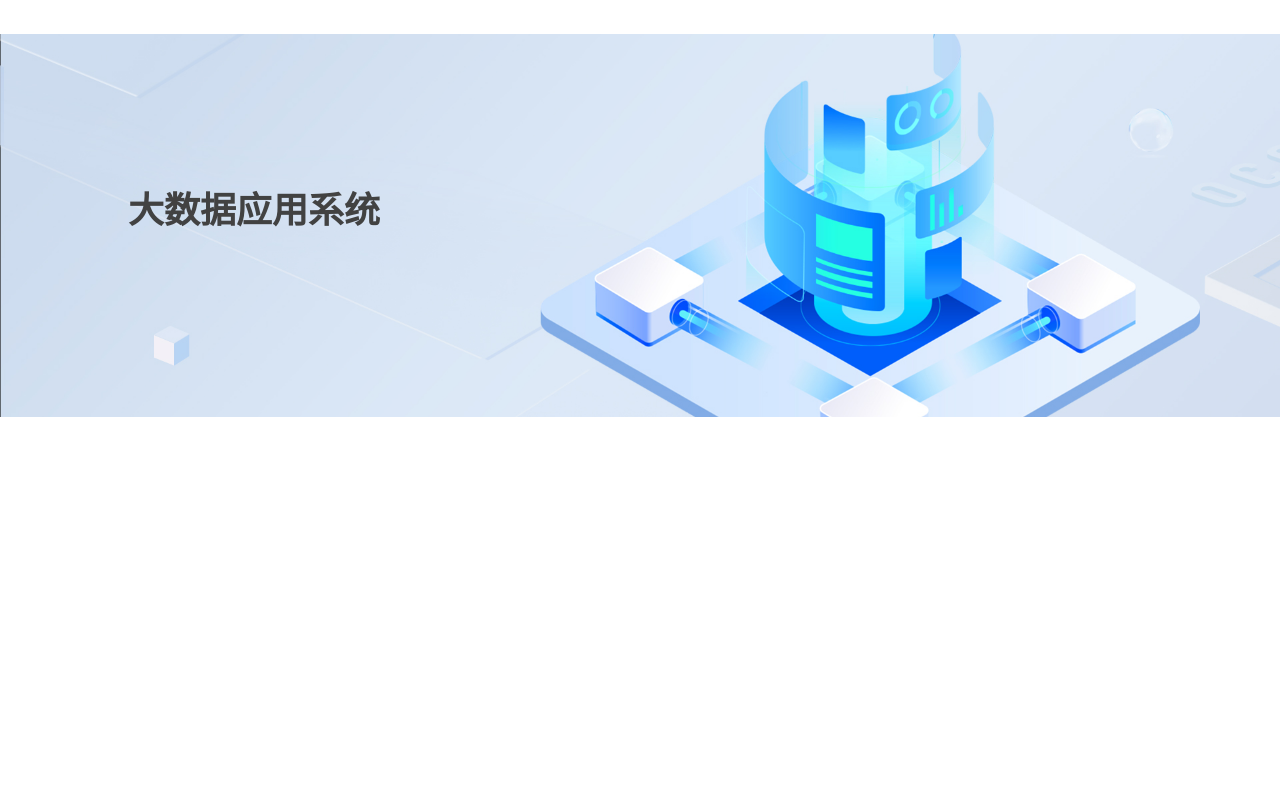
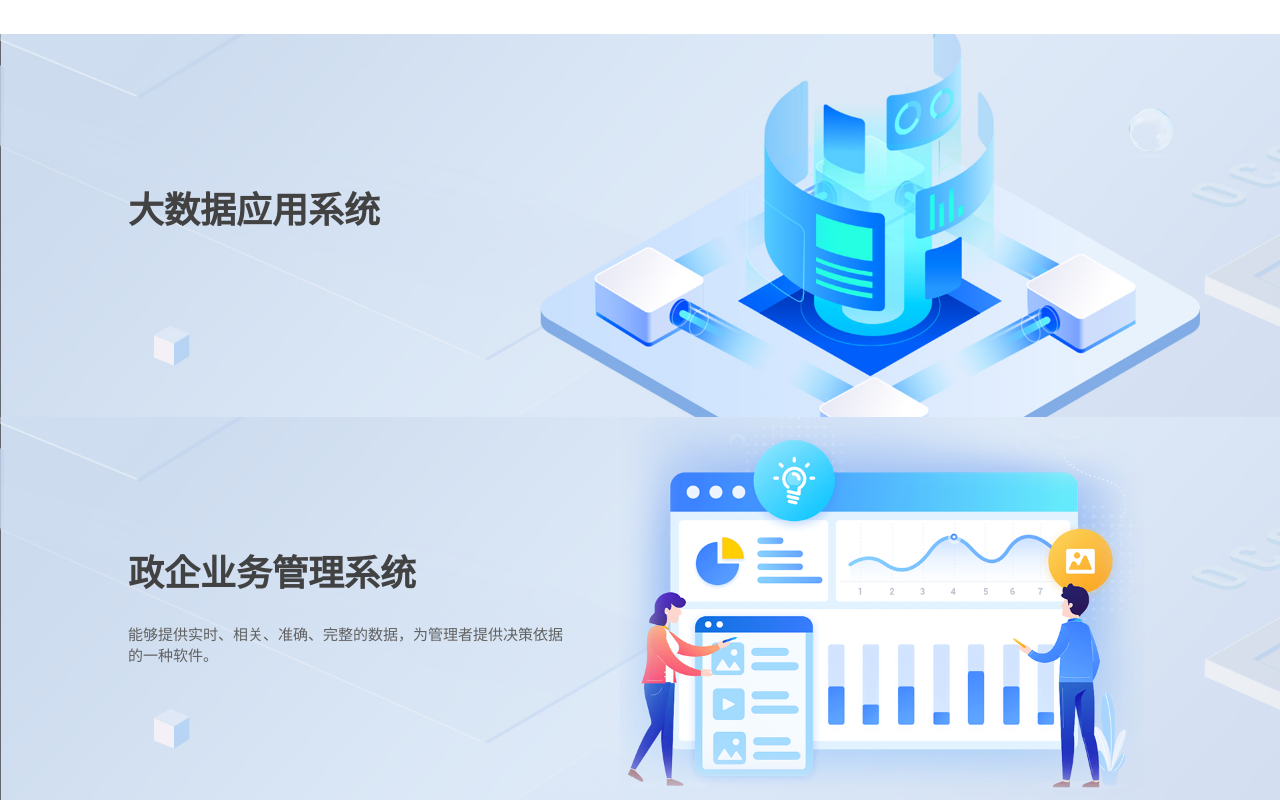
Before and after one commit to LiLiang-Studio/zhongjixintuo, a Nuxt app: page /enterprise in a window 1280 px wide. Shown: the part 2113-2913 px from the top of the page. Before the commit the page ends 2530 px from the top, so only its background shows below. Built offline with nearby package versions, Linux system fonts and the light colour scheme.

Commit message:
完善企业页面

```diff
--- a/i18n/en.js
+++ b/i18n/en.js
@@ -325,6 +325,10 @@ export default {
     callCenter: {
       title: 'Smart Call Center',
       desc: 'The operation is stable, safe and reliable, helping enterprises to quickly build a customer contact platform that integrates telephone, online communication, and audio and video calls. <br><br>Provide a solid, stable, integrated and unified communication base for enterprise business, and is committed to improving the digital and intelligent competitiveness of enterprise services and marketing.'
+    },
+    gaeBms: {
+      title: 'Government and Enterprise Business Management System',
+      desc: 'A software that can provide real-time, relevant, accurate and complete data for managers to make decisions.'
     }
   }
 }
--- a/i18n/zh-cn.js
+++ b/i18n/zh-cn.js
@@ -325,6 +325,10 @@ export default {
     callCenter: {
       title: '智能呼叫中心',
       desc: '运行稳定安全可靠，帮助企业快速搭建集电话、在线交流、音视频通话为一体的客户联络平台。<br><br>为企业业务提供坚实稳定、融合统一的通信基座，致力于提升企业服务与营销的数智化竞争力。'
+    },
+    gaeBms: {
+      title: '政企业务管理系统',
+      desc: '能够提供实时、相关、准确、完整的数据，为管理者提供决策依据的一种软件。'
     }
   }
 }
--- a/pages/enterprise.vue
+++ b/pages/enterprise.vue
@@ -15,6 +15,11 @@
         <img src="/images/enterprise/big_data_app_system.jpg" alt="">
       </template>
       <UiTagList :items="obj.bigDataAppSystem.items" />
+    </UiRowCard>
+    <UiRowCard v-bind="obj.gaeBms">
+      <template #bg>
+        <img src="/images/enterprise/gae_bms.png" alt="">
+      </template>
     </UiRowCard>
   </div>
 </template>
```
Also changed, not shown: public/images/enterprise/gae_bms.png (added).
